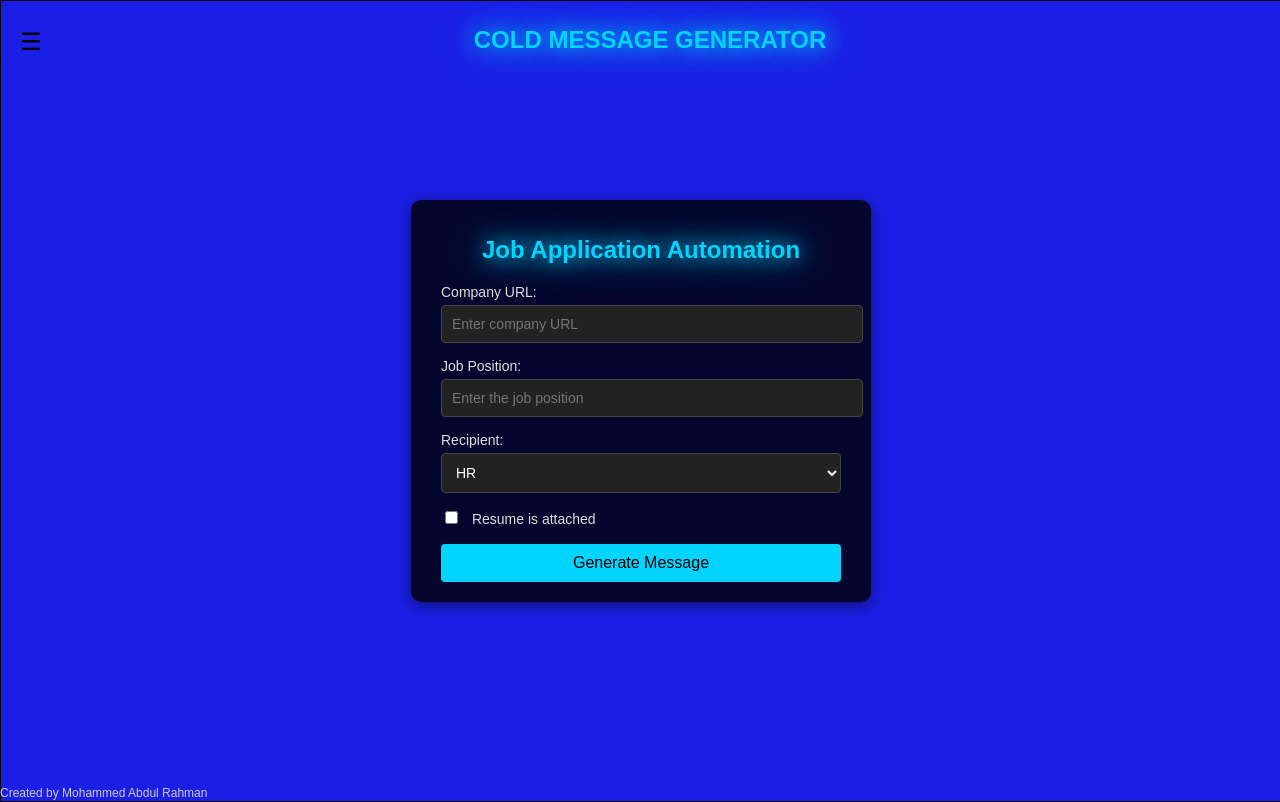
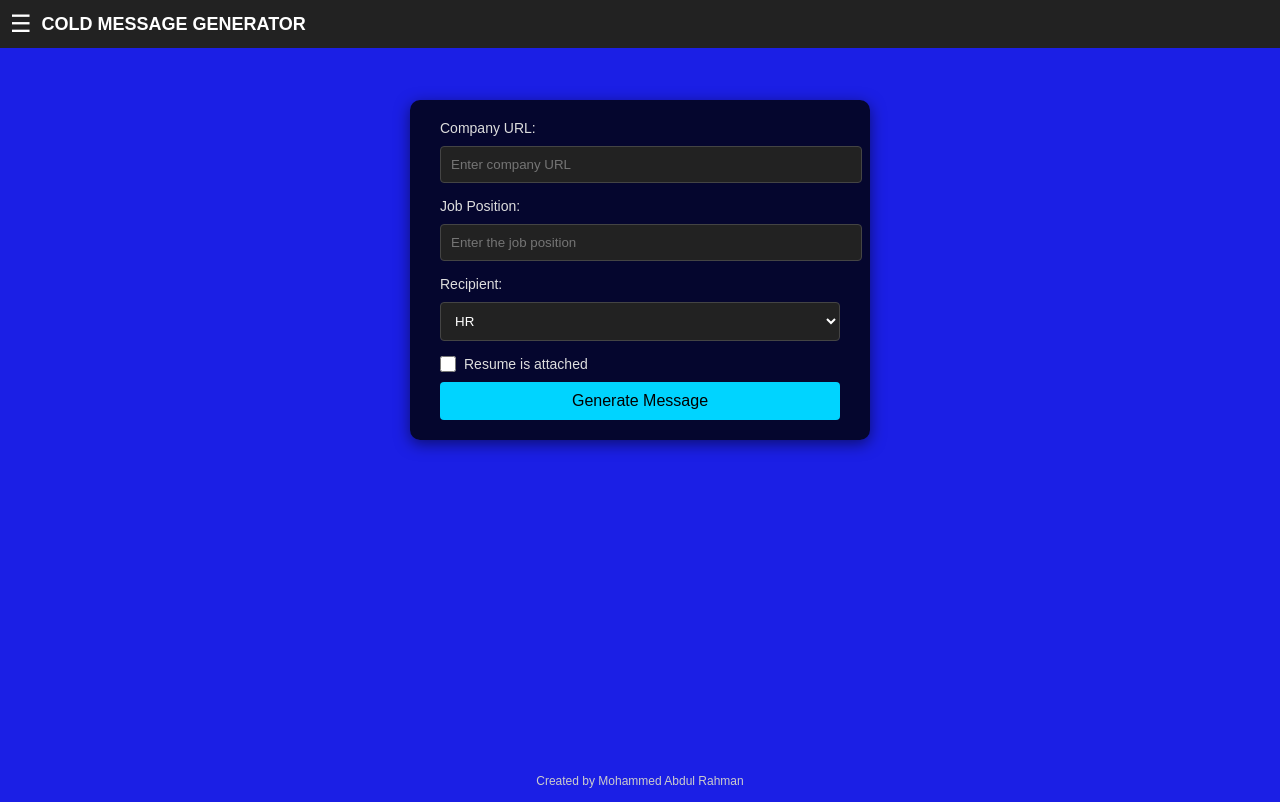
Before and after one commit to that-ar-guy/PERSONLIZED-COLD-MESSAGE-GENERATOR, a Flask app: page / in a window 1280 px wide. Run offline with Flask 3, Linux system fonts and the light colour scheme.

Commit message:
ui almost nice

```diff
--- a/static/style.css
+++ b/static/style.css
@@ -1,75 +1,57 @@
-/* General styling for body */
+/* General Styling */
 body {
-    overflow:hidden;
     font-family: 'Poppins', sans-serif;
     margin: 0;
     padding: 0;
     box-sizing: border-box;
     background: #1b1fe5;
+    overflow: hidden;
 }
-.first{
+
+/* Splash Screen */
+#splash-screen {
+    position: fixed;
+    top: 0;
+    left: 0;
+    width: 100%;
+    height: 100%;
+    background: linear-gradient(135deg, #1e3c72, #2a5298);
     display: flex;
-    flex-direction: column;
     justify-content: center;
     align-items: center;
-    min-height: 100vh;
+    z-index: 1000;
     color: #fff;
-    background: linear-gradient(135deg, #1e3c72, #2a5298);
-    animation: backgroundMove 15s infinite alternate;
 }
 
-/* Background animation */
-@keyframes backgroundMove {
-    0% {
-        background-position: 0% 50%;
+.splash-content {
+    text-align: center;
+    animation: fadeIn 1s ease-in-out;
+}
+
+.splash-content h1 {
+    font-size: 36px;
+    text-shadow: 0 0 10px #00d4ff, 0 0 20px #00d4ff;
+    animation: glow 2s infinite alternate;
+}
+
+.splash-content p {
+    margin-top: 10px;
+    font-size: 18px;
+    color: #ddd;
+}
+
+/* Splash Screen Animations */
+@keyframes fadeIn {
+    from {
+        opacity: 0;
+        transform: scale(0.9);
     }
-    100% {
-        background-position: 100% 50%;
+    to {
+        opacity: 1;
+        transform: scale(1);
     }
 }
 
-.cont{
-    display: flex;
-    align-items: center;
-    justify-content: center;
-    border: 1px solid black;
-    width: 100%;
-    height: 100vh;
-}
-
-/* Container for the form */
-.container {
-    background: rgba(0, 0, 0, 0.8);
-    padding: 20px 30px;
-    border-radius: 10px;
-    box-shadow: 0 4px 15px rgba(0, 0, 0, 0.5);
-    width: 100%;
-    max-width: 400px;
-    animation: fadeIn 1s ease-in-out;
-}
-
-/* Form animation */
-@keyframes fadeIn {
-    from {
-        opacity: 0;
-        transform: translateY(20px);
-    }
-    to {
-        opacity: 1;
-        transform: translateY(0);
-    }
-}
-
-/* Heading */
-h1 {
-    font-size: 24px;
-    color: #00d4ff;
-    text-align: center;
-    margin-bottom: 20px;
-    animation: glow 2s infinite alternate;
-}
-
-/* Glow animation */
 @keyframes glow {
     from {
         text-shadow: 0 0 10px #00d4ff, 0 0 20px #00d4ff;
@@ -79,39 +61,54 @@ h1 {
     }
 }
 
-/* Form labels */
+/* Main Container */
+.cont{
+    margin-top: 100px;
+    display: flex;
+    align-items: center;
+    justify-content: center;
+}
+.container {
+    background: rgba(0, 0, 0, 0.8);
+    padding: 20px 30px;
+    border-radius: 10px;
+    box-shadow: 0 4px 15px rgba(0, 0, 0, 0.5);
+    width: 100%;
+    max-width: 400px;
+}
+
+/* Form Elements */
 label {
+    margin-bottom:10px ;
+    display: flex;
+    align-items: center;
+    gap: 8px;
+    font-size: 14px;
+    color: #ddd;
+}
+/* label {
     font-size: 14px;
     margin-bottom: 5px;
     display: block;
     color: #ddd;
-}
+} */
 
-/* Form inputs and dropdowns */
 input, select {
     width: 100%;
     padding: 10px;
     margin-bottom: 15px;
     border: 1px solid #444;
     border-radius: 4px;
-    font-size: 14px;
     background: #222;
     color: #fff;
-    transition: border-color 0.3s ease, box-shadow 0.3s ease;
+}
+input[type="checkbox"] {
+    width: 16px;
+    height: 16px;
+    margin: 0; /* Remove default margin */
+    accent-color: #00d4ff; /* Add custom checkbox color for a modern look */
 }
 
-input:focus, select:focus {
-    border-color: #00d4ff;
-    box-shadow: 0 0 5px #00d4ff;
-}
-
-/* Checkbox */
-input[type="checkbox"] {
-    width: auto;
-    margin-right: 10px;
-}
-
-/* Submit button */
 button {
     width: 100%;
     padding: 10px;
@@ -121,8 +118,6 @@ button {
     border-radius: 4px;
     font-size: 16px;
     cursor: pointer;
-    text-align: center;
-    transition: background-color 0.3s ease, transform 0.3s ease;
 }
 
 button:hover {
@@ -130,27 +125,7 @@ button:hover {
     transform: scale(1.05);
 }
 
-/* Footer */
-footer {
-    position: fixed;
-    bottom: 0px;
-    margin-top: 20px;
-    text-align: center;
-    color: #ccc;
-    font-size: 12px;;
-}
-
-footer p {
-    margin: 0;
-}
-
-footer p a{
-    text-decoration: none;
-    color: inherit;
-}
-
-/* Sidebar Styling */
-/* Sidebar styles */
+/* Sidebar */
 .sidebar {
     display: none;
     position: fixed;
@@ -158,65 +133,65 @@ footer p a{
     left: 0;
     width: 250px;
     height: 100%;
-    background-color: #f8f9fa;
+    background: #222;
+    color: #fff;
     padding: 20px;
-    box-shadow: 2px 0 5px rgba(0, 0, 0, 0.5);
-    z-index: 1000;
+    z-index: 1001;
 }
 
 .sidebar h2 {
-    margin-top: 0;
+    margin: 0;
+    font-size: 20px;
+    color: #00d4ff;
 }
 
 .sidebar a {
+    text-decoration: none;
+    color: #ddd;
     display: block;
     margin: 10px 0;
-    color: #000080;
-    text-decoration: none;
-}
-.sidebar a:visited{
-    color: #000080;
-
 }
 
 .sidebar button {
-    margin-top: 20px;
+    width: 100%;
+    padding: 10px;
+    background: #00d4ff;
+    border: none;
+    color: #000;
+    cursor: pointer;
 }
-/* nav strip */
+
+/* Navigation Strip */
 .nav-strip {
-    background-color: #edc98700;
+    background: #222;
     color: white;
     padding: 10px;
-    width: 100%; /* Set width to 100% */
-    position:absolute; /* Fixed position to keep it at the top */
-    top: 0; /* Align it to the top of the page */
-    left: 0; /* Align it to the left */
-    z-index: 1000; /* Ensure it stays above other content */
+    position: fixed;
+    width: 100%;
+    top: 0;
+    left: 0;
+    z-index: 1000;
+    display: flex;
+    align-items: center;
 }
 
-.navbar .sidebar-icon {
+.burger-icon {
     font-size: 24px;
+    margin-right: 10px;
     cursor: pointer;
-    color: white;
-    margin-right: 10px;
 }
 
-.burger-icon {color: black;
-    font-size: 24px;
-    cursor: pointer;
-    position: absolute; /* Keep the icon absolute */
-    left: 20px; /* Adjust left position */
-    top: 50%; /* Center vertically */
-    transform: translateY(-50%); /* Align icon vertically */
+.nav-strip h1 {
+    margin: 0;
+    font-size: 18px;
 }
 
-/* Responsive design */
-@media (max-width: 480px) {
-    .container {
-        padding: 15px;
-    }
-
-    h1 {
-        font-size: 20px;
-    }
+/* Footer */
+footer {
+    position: fixed;
+    bottom: 0;
+    width: 100%;
+    text-align: center;
+    color: #ccc;
+    font-size: 12px;
 }
--- a/templates/index.html
+++ b/templates/index.html
@@ -4,38 +4,36 @@
     <meta charset="UTF-8">
     <meta name="viewport" content="width=device-width, initial-scale=1.0">
     <title>Job Application Form</title>
-    <link rel="stylesheet" href="/static/style.css"> <!-- Link to the stylesheet -->
+    <link rel="stylesheet" href="/static/style.css">
 </head>
 <body>
     <!-- Splash Screen -->
     <div id="splash-screen">
         <div class="splash-content">
             <h1>THAT AR GUY's</h1>
-            <p>Cold message generator
-            </p>
+            <p>Cold Message Generator</p>
         </div>
     </div>
+
+    <!-- Navigation Strip -->
     <div class="nav-strip">
         <span class="burger-icon" onclick="toggleSidebar()">&#9776;</span>
         <h1>COLD MESSAGE GENERATOR</h1>
     </div>
 
+    <!-- Sidebar -->
     <div class="sidebar" id="sidebar">
         <h2>Developed By</h2>
-        <p><b> Mohammed Abdul Rahman</b> </p>
-        <P> AR </P>
-        <p>
-            <a href="https://github.com/that-ar-guy" target="_blank">GitHub</a>
-        </p>
-        <p>
-            <a href="https://linkedin.com/in/that-ar-guy" target="_blank">LinkedIn</a>
-        </p>
+        <p><b>Mohammed Abdul Rahman</b></p>
+        <p>AR</p>
+        <p><a href="https://github.com/that-ar-guy" target="_blank">GitHub</a></p>
+        <p><a href="https://linkedin.com/in/that-ar-guy" target="_blank">LinkedIn</a></p>
         <button onclick="toggleSidebar()"><b>CLOSE</b></button>
     </div>
+
     <!-- Main Content -->
     <div class="cont">
-        <div class="container" style="display: none;">
-            <h1>Job Application Automation</h1>
+        <div class="container">
             <form action="/process" method="POST">
                 <!-- Company URL -->
                 <label for="company_url">Company URL:</label>
@@ -63,6 +61,7 @@
             </form>
         </div>
     </div>
+
     <footer>
         <p>Created by Mohammed Abdul Rahman</p>
     </footer>
@@ -71,17 +70,16 @@
         // JavaScript to handle the splash screen
         window.addEventListener('load', () => {
             const splash = document.getElementById('splash-screen');
-            const mainContent = document.querySelector('.container');
-
             setTimeout(() => {
                 splash.style.opacity = '0';
                 splash.style.transition = 'opacity 1s ease';
                 setTimeout(() => {
                     splash.style.display = 'none';
-                    mainContent.style.display = 'block';
-                }, 1000); // Wait for the fade-out animation to finish
-            }, 3000); // Duration for splash screen
+                }, 1000); // Wait for fade-out to finish
+            }, 3000); // Show splash screen for 3 seconds
         });
+
+        // Toggle sidebar visibility
         function toggleSidebar() {
             const sidebar = document.getElementById("sidebar");
             sidebar.style.display = sidebar.style.display === "block" ? "none" : "block";
```
